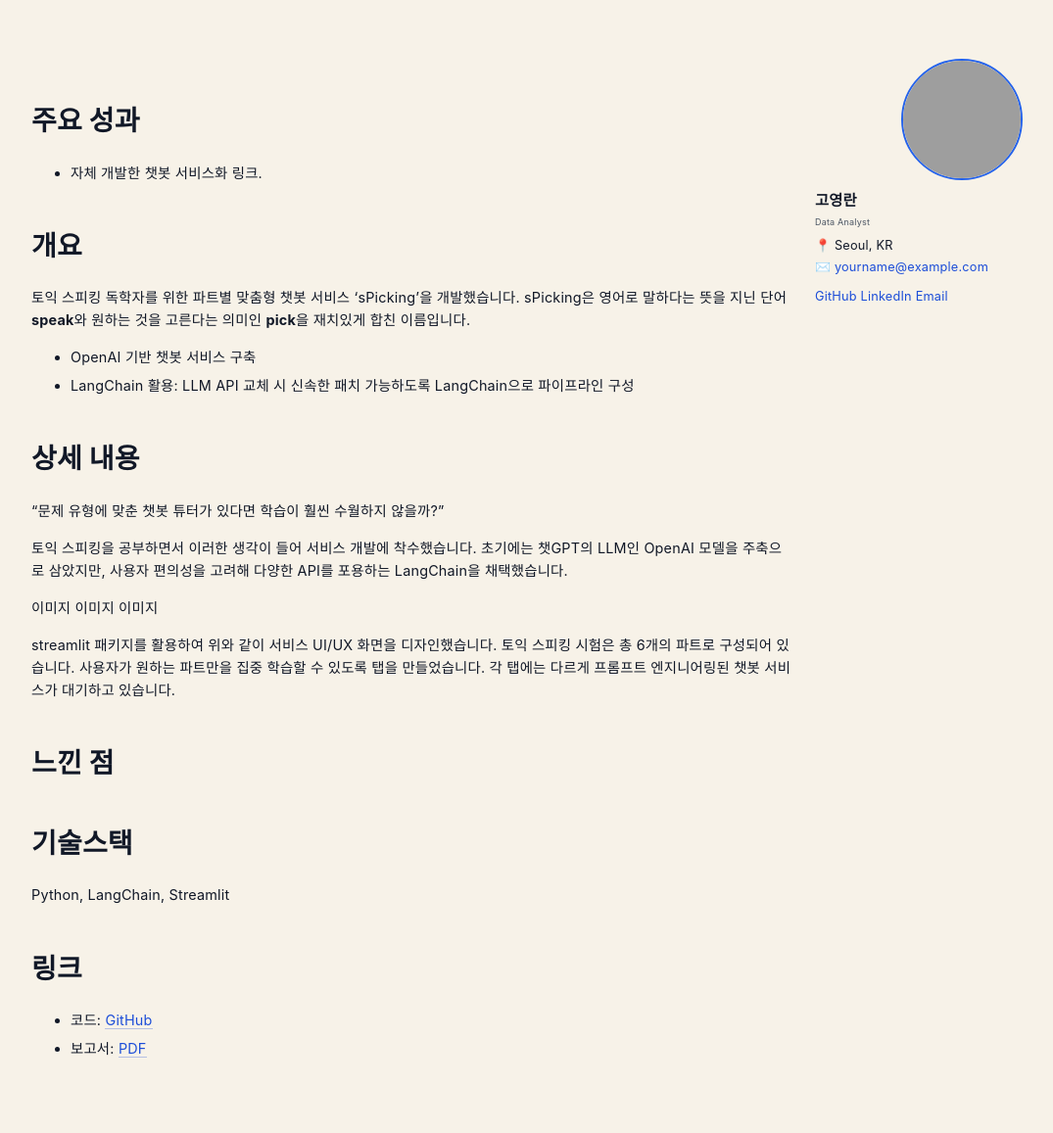
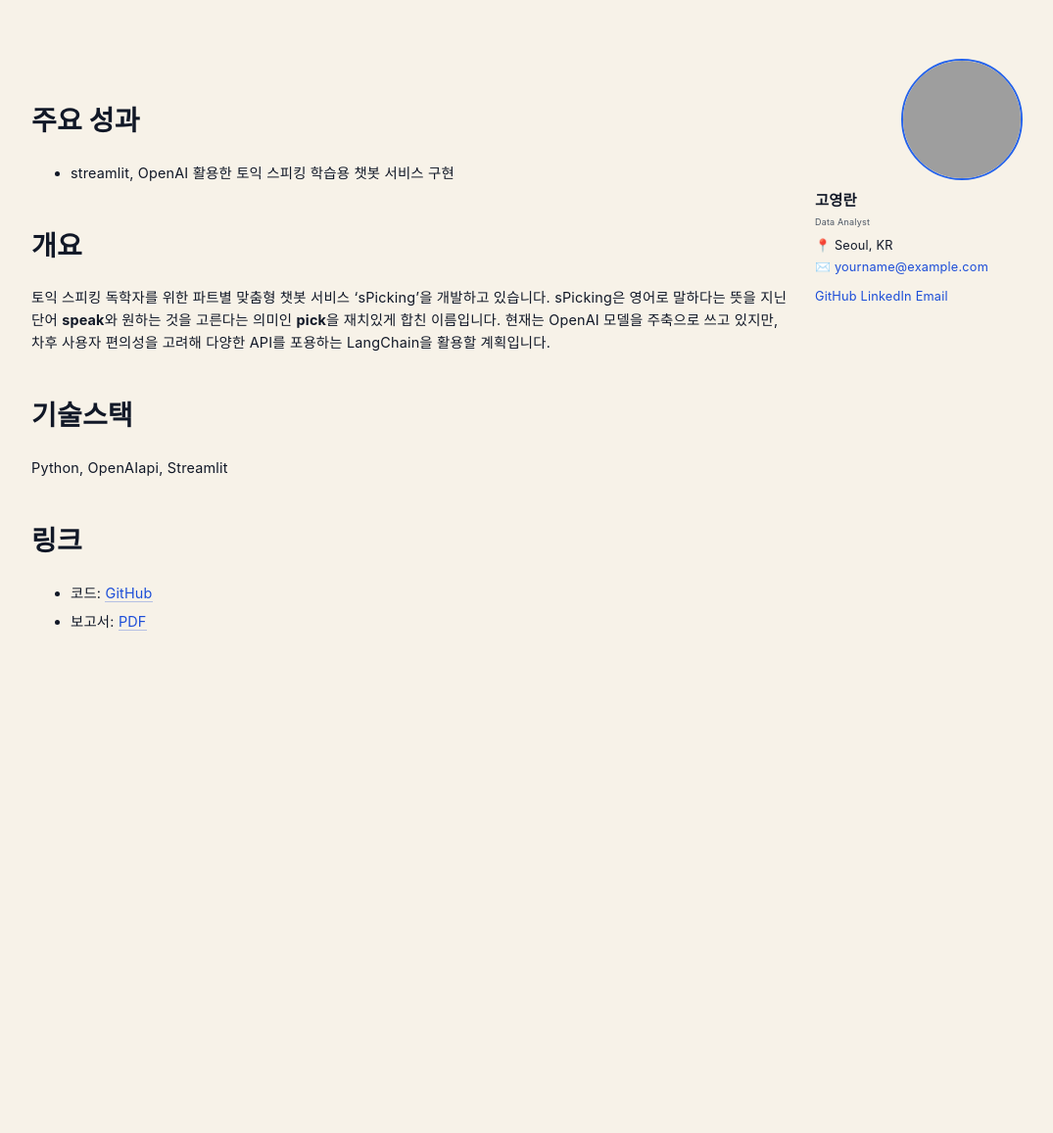
Before and after one commit to yeonglan/yeonglan.github.io, a Jekyll site: the page built from _projects/project1.md, in a window 1280 px wide. Shown: the whole page at 98% size, without its empty margins (58-1133 px from the left). Built offline with Jekyll 4.4.1, drawn with Linux system fonts in a browser that asks for light colours; some web fonts are replaced; after the commit the page ends 900 px from its top, so only the background shows below that; grey boxes are pictures that could not be loaded.

Commit message:
Update project1.md

```diff
--- a/_projects/project1.md
+++ b/_projects/project1.md
@@ -9,43 +9,17 @@ links:
 ---
 
 ## 주요 성과
-- 자체 개발한 챗봇 서비스화
-링크.
+- streamlit, OpenAI 활용한 토익 스피킹 학습용 챗봇 서비스 구현
 
 
 ## 개요
-토익 스피킹 독학자를 위한 파트별 맞춤형 챗봇 서비스 'sPicking'을 개발했습니다.
+토익 스피킹 독학자를 위한 파트별 맞춤형 챗봇 서비스 'sPicking'을 개발하고 있습니다.
 sPicking은 영어로 말하다는 뜻을 지닌 단어 **speak**와 원하는 것을 고른다는 의미인 **pick**을 재치있게 합친 이름입니다.
-
-- OpenAI 기반 챗봇 서비스 구축
-- LangChain 활용: LLM API 교체 시 신속한 패치 가능하도록 LangChain으로 파이프라인 구성
-
-
-## 상세 내용
-"문제 유형에 맞춘 챗봇 튜터가 있다면 학습이 훨씬 수월하지 않을까?"
-
-토익 스피킹을 공부하면서 이러한 생각이 들어 서비스 개발에 착수했습니다.
-초기에는 챗GPT의 LLM인 OpenAI 모델을 주축으로 삼았지만, 사용자 편의성을 고려해 다양한 API를 포용하는 LangChain을 채택했습니다.
-
-
-이미지
-이미지
-이미지
-
-
-streamlit 패키지를 활용하여 위와 같이 서비스 UI/UX 화면을 디자인했습니다.
-토익 스피킹 시험은 총 6개의 파트로 구성되어 있습니다. 사용자가 원하는 파트만을 집중 학습할 수 있도록 탭을 만들었습니다.
-각 탭에는 다르게 프롬프트 엔지니어링된 챗봇 서비스가 대기하고 있습니다.
-
-
-
-
-## 느낀 점
-
+현재는 OpenAI 모델을 주축으로 쓰고 있지만, 차후 사용자 편의성을 고려해 다양한 API를 포용하는 LangChain을 활용할 계획입니다.
 
 
 ## 기술스택
-Python, LangChain, Streamlit
+Python, OpenAIapi, Streamlit
 
 
 ## 링크
```
